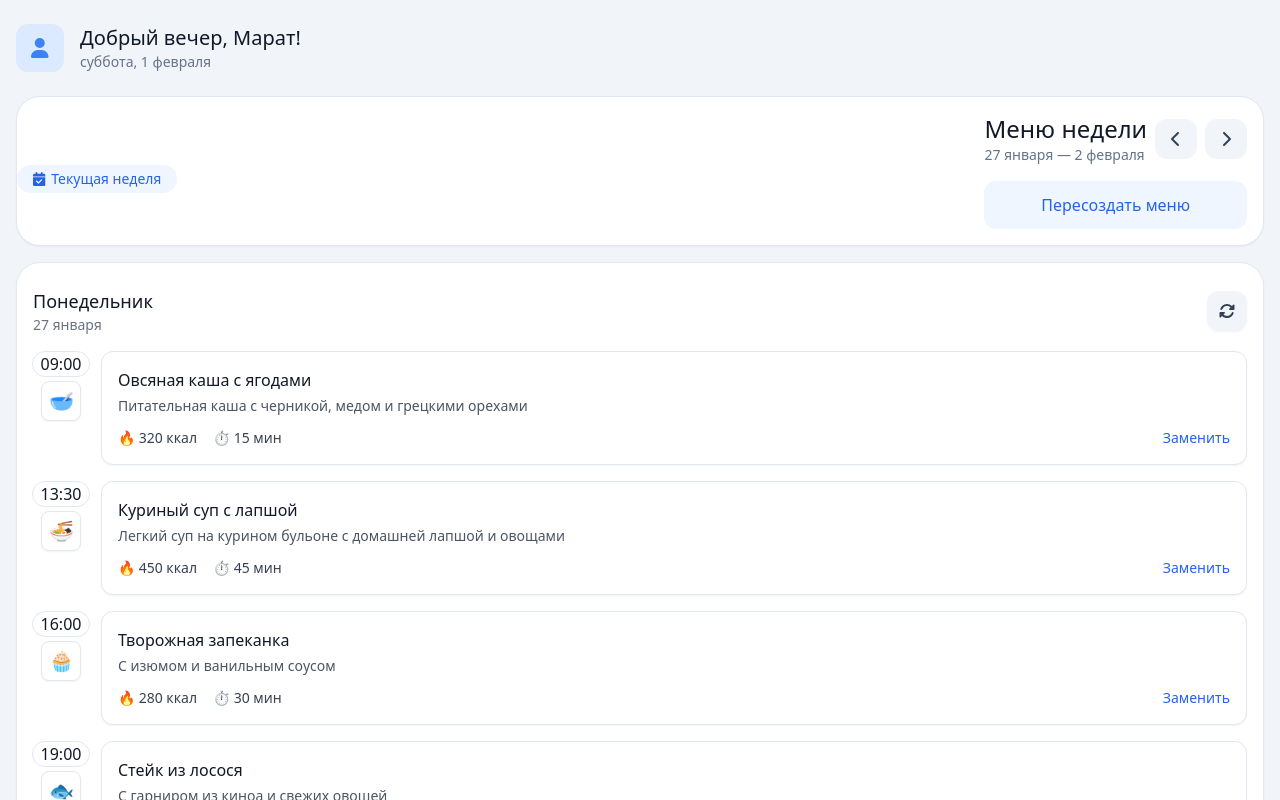
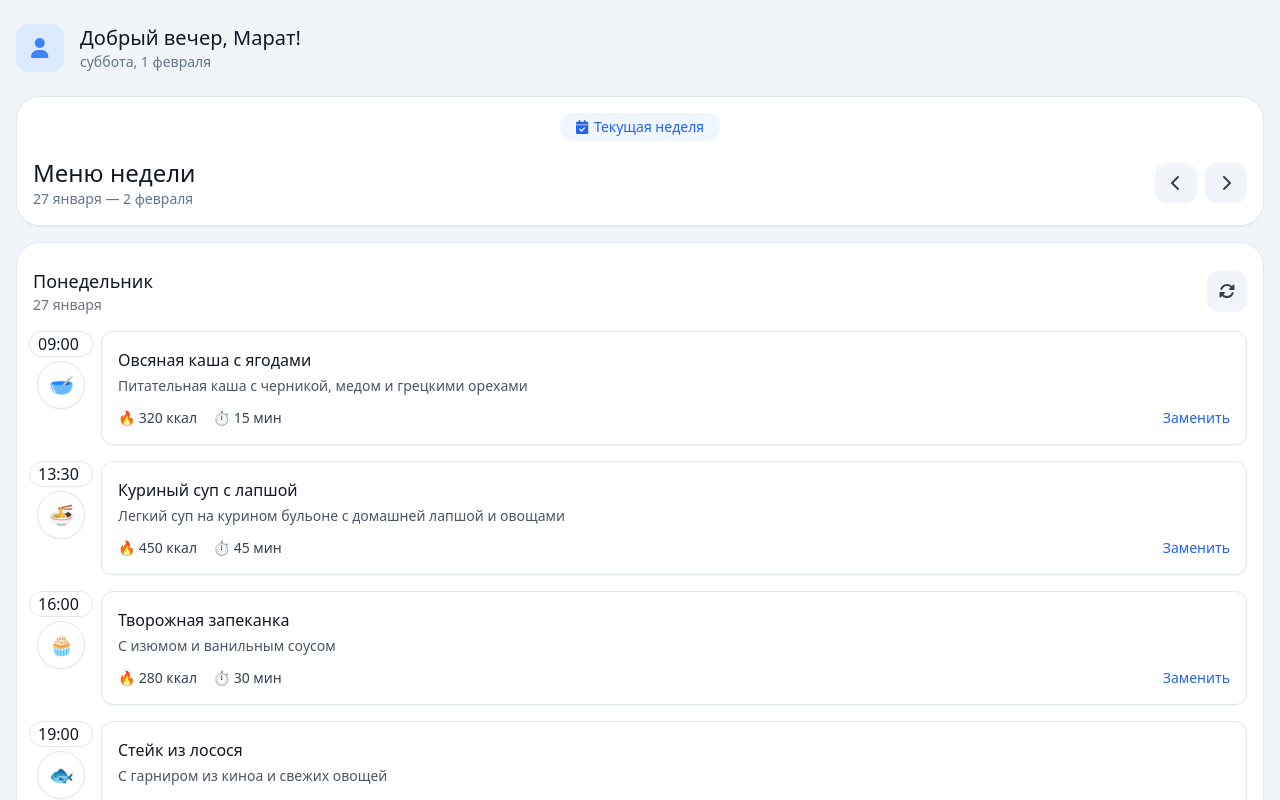
Before and after one commit to ramazanov-ma/chief, a Nuxt app: page /menu in a window 1280 px wide. Shown: the top 800 px of the page. Built offline with nearby package versions, Linux system fonts and the light colour scheme.

Commit message:
Enhance ui elements

```diff
--- a/components/WeeklyMenu.vue
+++ b/components/WeeklyMenu.vue
@@ -1,6 +1,6 @@
 <template>
 	<div>
-		<div class="sm:flex sm:items-center sm:justify-between border border-slate-200 bg-white rounded-3xl shadow-sm">
+		<div class="border border-slate-200 bg-white rounded-3xl shadow-sm">
 			<WeekSelector :label="selectedWeekLabel"/>
 			<WeeklyMenuHeader
 				:period="currentPeriod"
--- a/components/menu/MealCard.vue
+++ b/components/menu/MealCard.vue
@@ -11,12 +11,12 @@
 					<div class="flex items-start space-x-3">
 						<div class="flex flex-col items-center w-14">
 							<span
-								class="text-base font-medium text-gray-900 bg-white px-2 rounded-full border border-slate-200"
+								class="w-[64px] text-base font-medium text-gray-900 bg-white px-2 rounded-full border border-slate-200"
 							>
 								{{ meal.time }}
 							</span>
 							<div
-								class="w-10 h-10 rounded-lg bg-white border border-slate-200 shadow-sm flex items-center justify-center mt-1 z-10">
+								class="w-12 h-12 rounded-full bg-white border border-slate-200 shadow-sm flex items-center justify-center mt-1 z-10">
 								<span class="text-xl">{{ meal.emoji }}</span>
 							</div>
 						</div>
--- a/components/menu/WeeklyMenuHeader.vue
+++ b/components/menu/WeeklyMenuHeader.vue
@@ -34,13 +34,13 @@
 			</div>
 		</div>
 
-		<BaseButton
-			variant="secondary"
-			class="text-md !bg-blue-50 !text-blue-600 hover:!bg-blue-100"
-			@click="handleAddMenu"
-		>
-			Пересоздать меню
-		</BaseButton>
+<!--		<BaseButton-->
+<!--			variant="secondary"-->
+<!--			class="text-md !bg-blue-50 !text-blue-600 hover:!bg-blue-100"-->
+<!--			@click="handleAddMenu"-->
+<!--		>-->
+<!--			Пересоздать меню-->
+<!--		</BaseButton>-->
 	</div>
 </template>
 
--- a/components/onboarding/BasicInfo.vue
+++ b/components/onboarding/BasicInfo.vue
@@ -2,7 +2,7 @@
 	<div class="space-y-6">
 		<TitleSection icon="user">Основная информация</TitleSection>
 
-		<div class="grid grid-cols-2 gap-4">
+		<div class="grid grid-cols-1 sm:grid-cols-2 gap-4">
 			<BaseInput
 				id="name"
 				type="text"
@@ -23,8 +23,8 @@
 </template>
 
 <script setup lang="ts">
-import { computed } from 'vue';
-import type { FormData } from '@/types/form';
+import {computed} from 'vue';
+import type {FormData} from '@/types/form';
 import TitleSection from '@/components/ui/TitleSection.vue';
 import BaseInput from '@/components/ui/BaseInput.vue';
 
@@ -38,11 +38,11 @@ const emit = defineEmits<{
 
 const name = computed({
 	get: () => props.modelValue.name,
-	set: (value) => emit('update:modelValue', { ...props.modelValue, name: value })
+	set: (value) => emit('update:modelValue', {...props.modelValue, name: value})
 });
 
 const age = computed({
 	get: () => props.modelValue.age,
-	set: (value) => emit('update:modelValue', { ...props.modelValue, age: value })
+	set: (value) => emit('update:modelValue', {...props.modelValue, age: value})
 });
 </script>
--- a/components/ui/FeatureCard.vue
+++ b/components/ui/FeatureCard.vue
@@ -1,7 +1,7 @@
 <template>
 	<div class="flex items-start text-gray-600 group">
 		<div
-			class="mr-3 p-2 rounded-lg transition-colors duration-300"
+			class="mr-3 p-2.5 rounded-lg transition-colors duration-300"
 			:class="[`bg-${color}-50`, `group-hover:bg-${color}-100`]"
 		>
 			<font-awesome-icon
```
